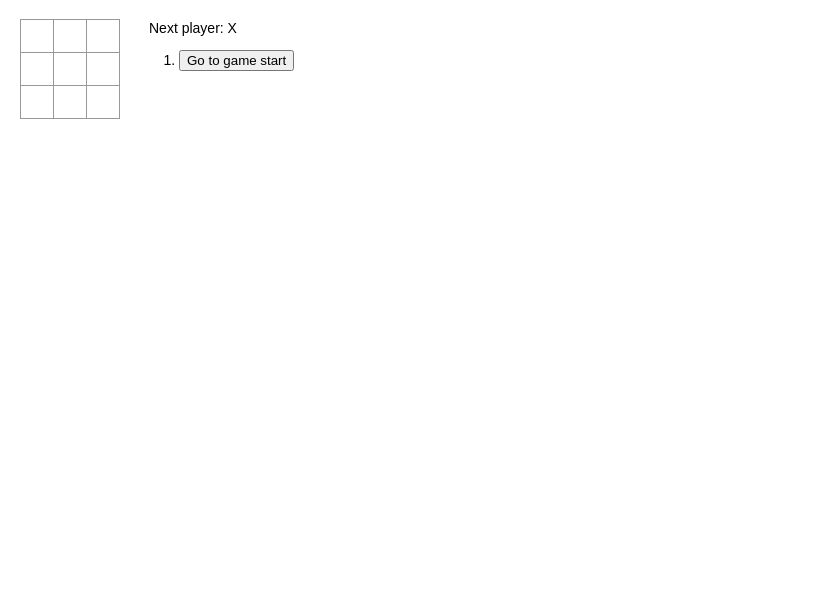
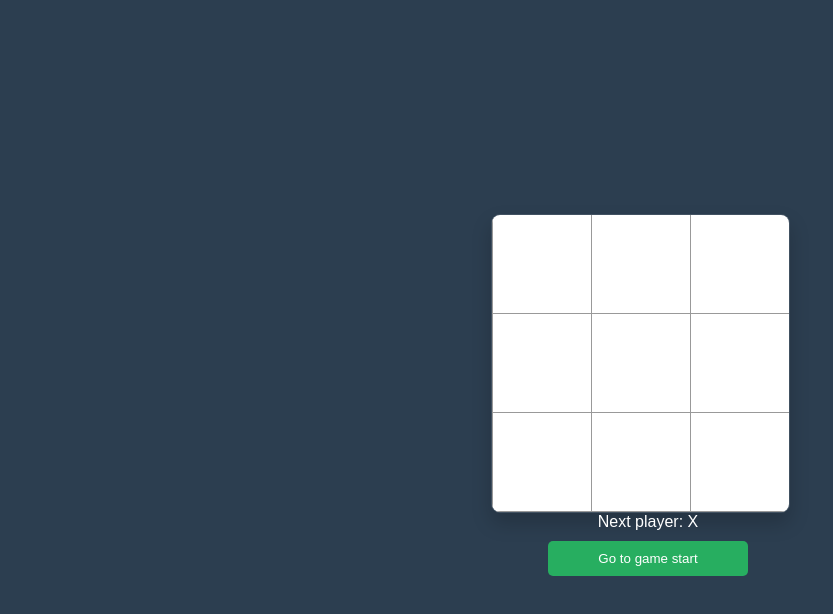
Before and after one commit to KMSlohan/react-app, a React (Create React App) app: page / in a window 1280 px wide. Shown: the top 614 px of the page, without its empty margins (0-833 px from the left). Built offline with nearby package versions, Linux system fonts and the light colour scheme.

Commit message:
CSS 추가

```diff
--- a/src/App.css
+++ b/src/App.css
@@ -1,8 +1,28 @@
 .game {
   display: flex;
-  flex-direction: row;
+  flex-direction: column;
+  height: 100vh;
+  justify-content: center;
+  align-items: center;
 }
 
 .game-info {
-  margin-left: 30px;
+  margin-left: 16px;
+  width: 100%;
+  display: flex;
+  flex-direction: column;
+  justify-content: center;
+  align-items: center;
 }
+
+.move-button {
+  width: 200px;
+  background-color: #27ae60;
+  border-width: 0px;
+  border-radius: 5px;
+  color: #fff;
+  font-weight: 200px;
+  margin-bottom: 10px;
+  padding: 10px 20px;
+  text-decoration: none;
+}
--- a/src/App.js
+++ b/src/App.js
@@ -70,7 +70,7 @@
     'Go to game start'
     return (
       <li key={move}>
-        <button onClick={() => jumpTo(move)}>{desc}</button>
+        <button className="move-button" onClick={() => jumpTo(move)}>{desc}</button>
       </li>
     )
   })
@@ -87,7 +87,7 @@
       </div>
       <div className="game-info">
         <div className="status">{status}</div>
-        <ol>{moves}</ol>
+        <ol style={{listStyle: 'none'}}>{moves}</ol>
       </div>
     </div>
   );
--- a/src/components/Board.css
+++ b/src/components/Board.css
@@ -1,3 +1,10 @@
 .status {
   margin-bottom: 10px;
 }
+
+.board-wrapper {
+  border: 1px solid rgba(255, 255, 255, .1);
+  box-shadow: rgba(0, 0, 0, 0.19) 0px 10px 20px;
+  border-radius: 9px;
+  overflow: hidden;
+}
--- a/src/components/Board.js
+++ b/src/components/Board.js
@@ -1,4 +1,4 @@
-import React, { useState } from 'react'
+import React from 'react'
 import Square from './Square'
 import "./Board.css"
 
@@ -17,7 +17,7 @@
    * 함수형 컴포넌트에서는 render() 없이 바로 return()
    */
     return (
-      <div>
+      <div className='board-wrapper'>
         <div className='board-row'>
           {renderSquare(0)}
           {renderSquare(1)}
--- a/src/components/Square.css
+++ b/src/components/Square.css
@@ -2,11 +2,11 @@
   background-color: white;
   border: 1px solid #999;
   font-size: 24px;
-  height: 34px;
+  width: 100px;
+  height: 100px;
   margin-right: -1px;
   margin-top: -1px;
   padding: 0;
   text-align: center;
-  width: 34px;
   float: left;
 }
--- a/src/components/Square.js
+++ b/src/components/Square.js
@@ -1,4 +1,4 @@
-import React, { Component } from 'react'
+import React from 'react'
 import "./Square.css"
 
 const Square = ({ onClick, value }) => {
--- a/src/index.css
+++ b/src/index.css
@@ -1,8 +1,12 @@
 body {
-  font: 14px "Century Gothic", Futura, sans-serif;
-  margin: 20px;
+  background-color: #2c3e50;
+  color: #fff;
+  font-family: sans-serif;
+  margin: 0;
+  padding: 0;
 }
 
 ol, ul {
-  padding-left: 30px;
+  margin: 0px;
+  padding: 0;
 }
```
